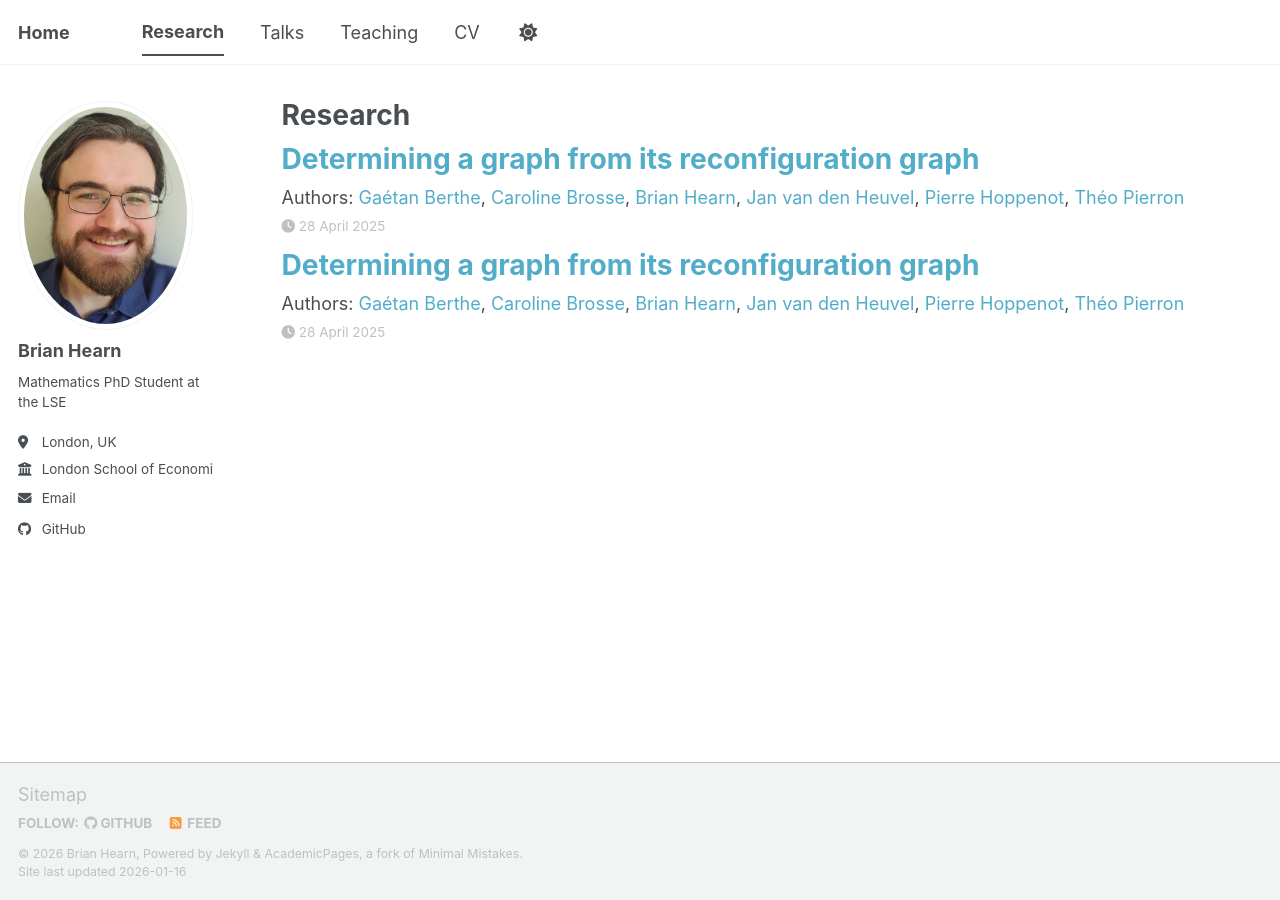
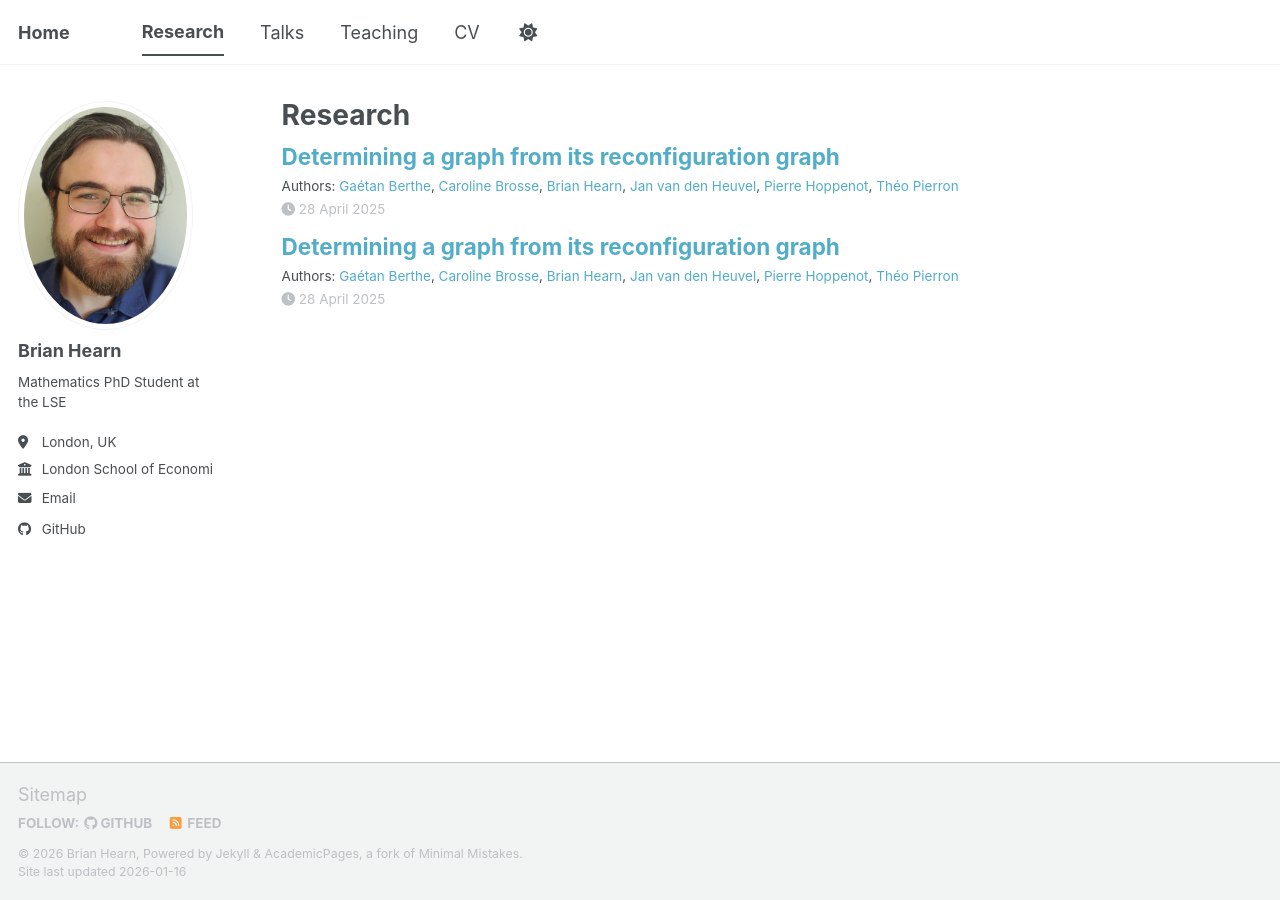
Before and after one commit to brian-hearn/brian-hearn.github.io, a Jekyll site: the page built from _pages/research.html, in a window 1280 px wide. Built offline with Jekyll 4.4.1, drawn with Linux system fonts in a browser that asks for light colours; a script bundle is joined from its source files by our own code; library files that are not in the unit come from our copies.

Commit message:
feat: more changes

```diff
--- a/_sass/layout/_archive.scss
+++ b/_sass/layout/_archive.scss
@@ -74,7 +74,7 @@
 
   margin-bottom: 0.25em;
   font-family: $sans-serif-narrow;
-  font-size: $type-size-3;
+  font-size: $type-size-4;
 
   a + a {
     opacity: 0.5;
@@ -84,7 +84,7 @@
 .archive__item-subtitle {
     margin-top: 0em;
     margin-bottom: 0.25em;
-    font-size: $type-size-4;
+    font-size: $type-size-5;
   }
 
 /* remove border*/
@@ -99,14 +99,14 @@
 
 .archive__item-authors {
   margin-top: 0;
-  font-size: $type-size-5;
+  font-size: $type-size-6;
   margin-bottom: 0.25em;
 }
 
 .archive__item-excerpt {
   margin-top: 0;
   margin-bottom: 0;
-  font-size: $type-size-5;
+  font-size: $type-size-6;
 
   & + p {
     text-indent: 0;
@@ -180,13 +180,13 @@
   .archive__item-title {
     margin-top: 0.25em;
     margin-bottom: 0.25em;
-    font-size: $type-size-3;
+    font-size: $type-size-4;
   }
 
   .archive__item-subtitle {
     margin-top: 0em;
     margin-bottom: 0.25em;
-    font-size: $type-size-4;
+    font-size: $type-size-5;
   }
 
   .archive__item-excerpt {
```
